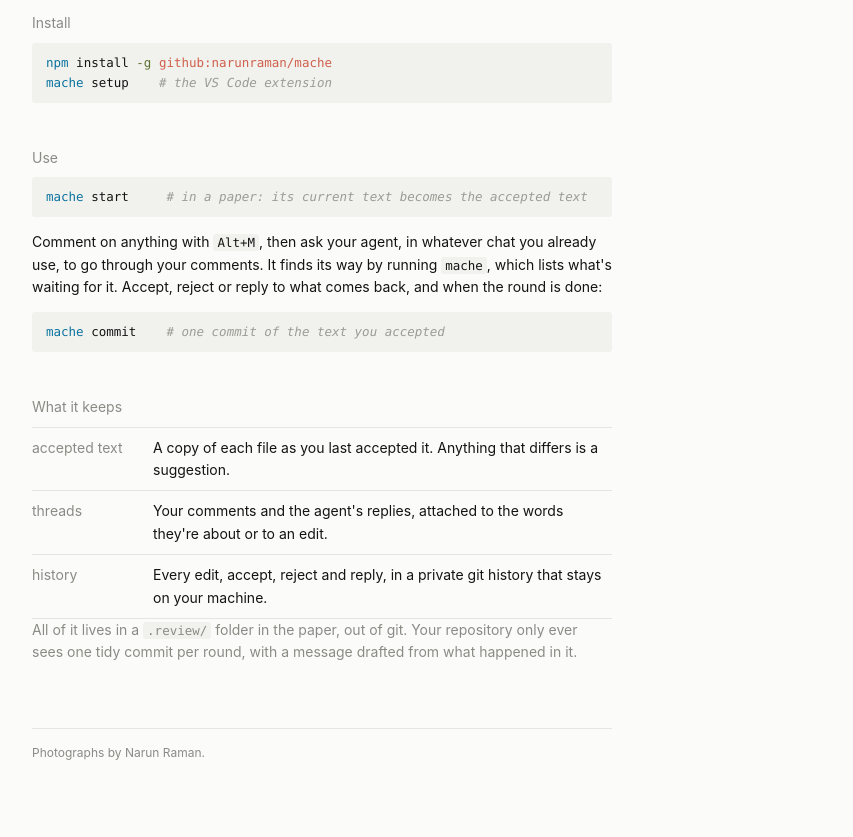
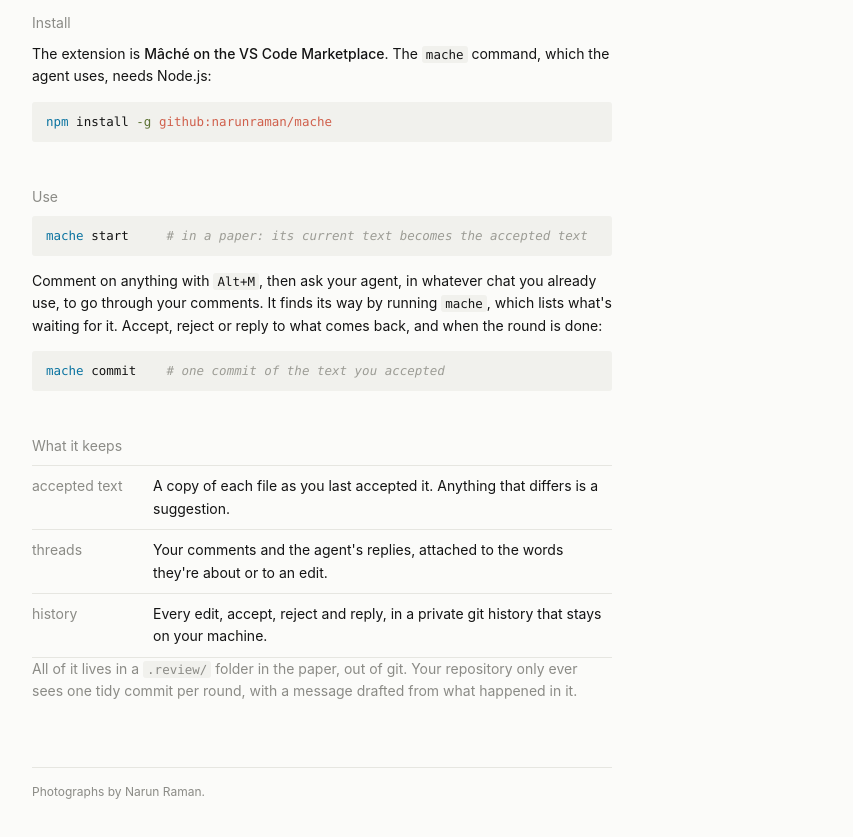
Before and after one commit to narunraman/kalam, a plain HTML site: page mache/index.html in a window 1280 px wide. Shown: the part 880-1717 px from the top of the page, without its empty margins (318-1171 px from the left). Drawn offline with Linux system fonts and the light colour scheme; a web font is replaced by a local one.

Commit message:
Mâché page: install from the Marketplace

```diff
--- a/mache/index.html
+++ b/mache/index.html
@@ -71,7 +71,8 @@
 
 <section class="section">
   <h2>Install</h2>
-<pre class="code lang-sh"><span class="ln"><span class="hl-cmd">npm</span> install <span class="hl-flag">-g</span> <span class="hl-str">github:narunraman/mache</span><button type="button" class="cp" data-copy="npm install -g github:narunraman/mache">copy</button></span><span class="ln"><span class="hl-cmd">mache</span> setup    <span class="hl-com"># the VS Code extension</span><button type="button" class="cp" data-copy="mache setup">copy</button></span></pre>
+  <p>The extension is <a href="https://marketplace.visualstudio.com/items?itemName=narunraman.mache">Mâché on the VS Code Marketplace</a>. The <code>mache</code> command, which the agent uses, needs Node.js:</p>
+<pre class="code lang-sh"><span class="ln"><span class="hl-cmd">npm</span> install <span class="hl-flag">-g</span> <span class="hl-str">github:narunraman/mache</span><button type="button" class="cp" data-copy="npm install -g github:narunraman/mache">copy</button></span></pre>
 </section>
 
 <section class="section">
```
